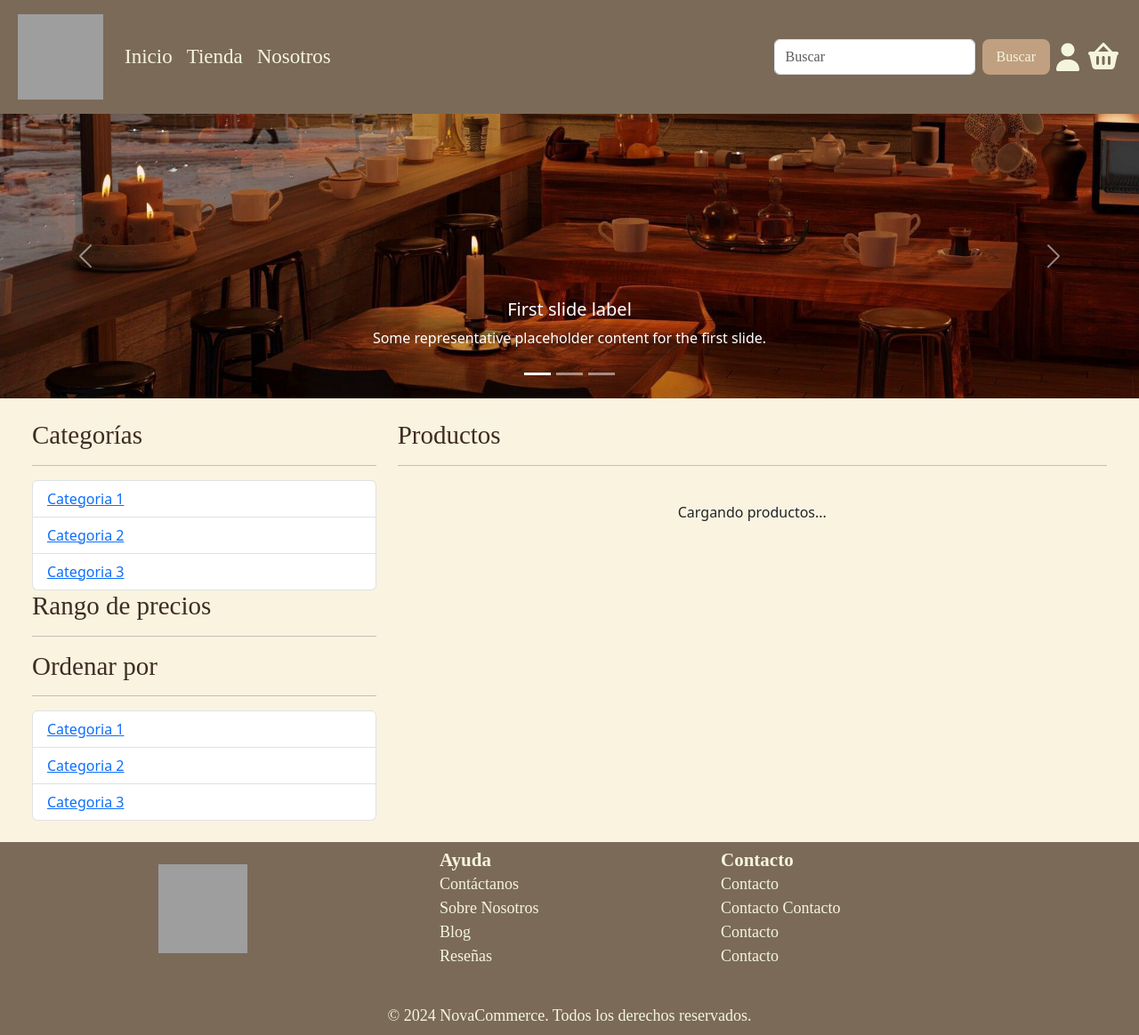
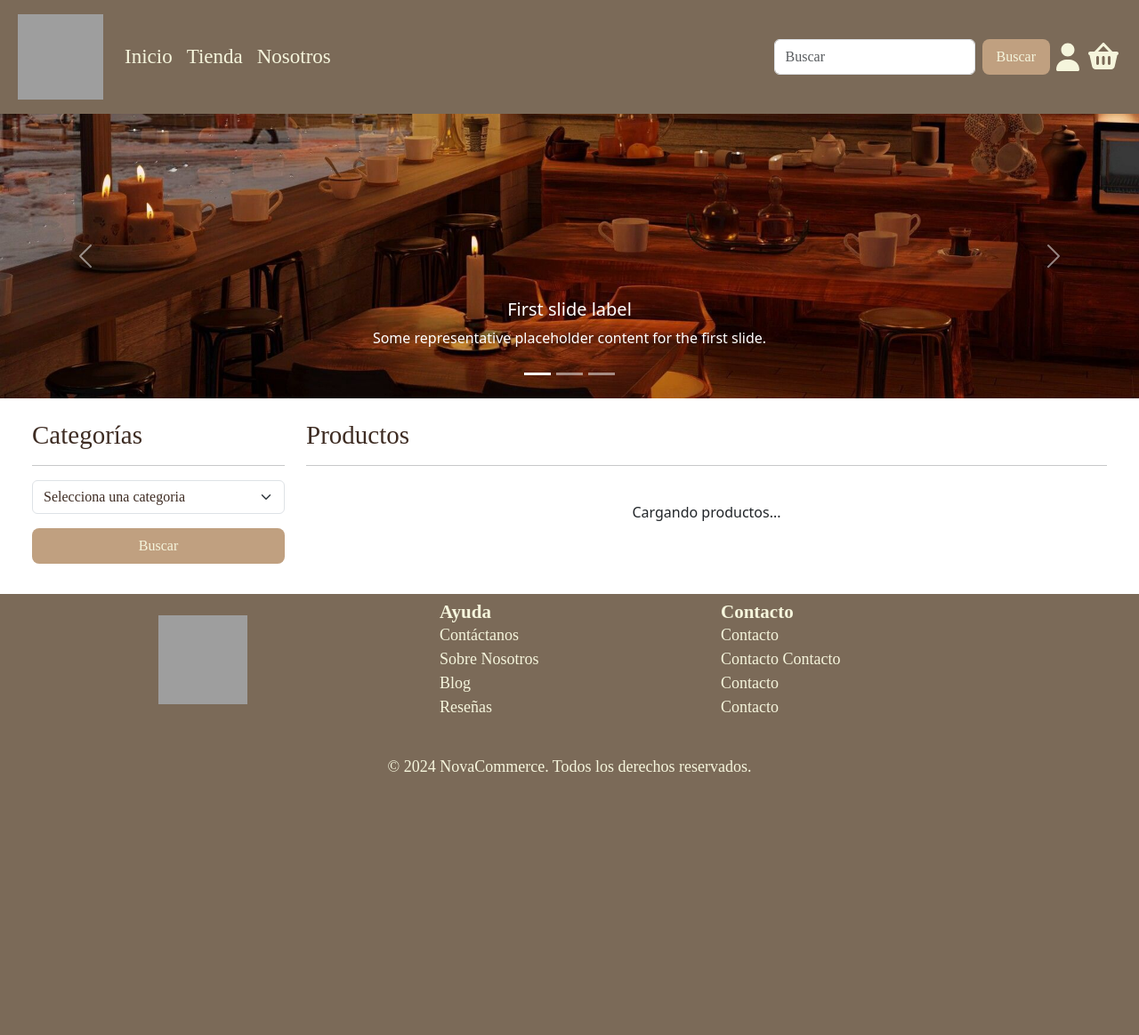
Before and after one commit to RadioRek/NovaCommerce, a Django app: page /tienda/ in a window 1280 px wide. Shown: the whole page at 89% size. After the commit the page ends 868 px from the top, so only its background shows below. Run offline with Django 4.2, Linux system fonts and the light colour scheme; data comes from the database, SQL or seed files in the repository; grey boxes are pictures that could not be loaded.

Commit message:
Equisde supremo

```diff
--- a/proyectoDjango/capstoneEcommerce/principal/models.py
+++ b/proyectoDjango/capstoneEcommerce/principal/models.py
@@ -114,6 +114,18 @@
     def __str__(self):
         return str(self.id) + " - " + self.nombre
 
+class CategoriaProducto(models.Model):
+    producto = models.ForeignKey('Producto', on_delete=models.CASCADE)
+    categoria = models.ForeignKey('Categoria', on_delete=models.CASCADE)
+
+    class Meta:
+        verbose_name = "Categoría de Producto"
+        verbose_name_plural = "Categorías de Productos"
+
+    def __str__(self):
+        return self.producto.nombre + " - " + self.categoria.nombre
+
+
 
 class DetalleVenta(models.Model):
     cantidad = models.IntegerField()
@@ -128,16 +140,6 @@
         return str(self.id) + " - " + self.producto.nombre + " - " + str(self.cantidad)
 
 
-class CategoriaProducto(models.Model):
-    producto = models.ForeignKey('Producto', on_delete=models.CASCADE)
-    categoria = models.ForeignKey('Categoria', on_delete=models.CASCADE)
-
-    class Meta:
-        verbose_name = "Categoría de Producto"
-        verbose_name_plural = "Categorías de Productos"
-
-    def __str__(self):
-        return self.producto.nombre + " - " + self.categoria.nombre
 
 
 class Carrito(models.Model):
--- a/proyectoDjango/capstoneEcommerce/principal/static/css/tienda.css
+++ b/proyectoDjango/capstoneEcommerce/principal/static/css/tienda.css
@@ -3,13 +3,29 @@
   object-fit: cover;
   object-position: bottom;
 }
+
 .pagination .page-item .page-link {
   color: var(--cafeMain3);
 }
+
 .pagination .page-item.active .page-link {
   background-color: var(--cafeCrema);
   border-color: var(--cafeCrema);
 }
-body {
-  background-color: var(--fondo);
+
+.pill {
+  background-color: var(--cafeCrema);
+  color: var(--blanco5);
+  text-align: center;
+  margin: 0;
+  padding: 4px 8px;
+  text-decoration: none;
+  cursor: pointer;
+  transition: 0.3s ease;
+  border: none;
 }
+
+.pill:hover {
+  background-color: var(--cafeCrema2);
+  color: var(--blanco5);
+}
--- a/proyectoDjango/capstoneEcommerce/principal/static/js/tienda.js
+++ b/proyectoDjango/capstoneEcommerce/principal/static/js/tienda.js
@@ -1,8 +1,6 @@
 document.addEventListener("DOMContentLoaded", function () {
 
 	let API_URL = "/api/productos/";
-
-	let paginaActual = 1;
 
 	let grid = document.getElementById("productosGrid");
 	let paginationEl = document.getElementById("pagination");
@@ -13,12 +11,17 @@
 		maximumFractionDigits: 0,
 	});
 
-
-	async function fetchProducts(page) {
+	async function fetchProducts(page, query = "") {
 
 		setLoading(true);
 
-		fetch(API_URL + `?page=${encodeURIComponent(page)}`, {
+		let url = API_URL + `?page=${encodeURIComponent(page)}`;
+
+		if (query) {
+			url += "&" + query;
+		}
+
+		fetch(url, {
 			method: "GET",
 			credentials: "same-origin",
 		}).then(async (response) => {
@@ -143,7 +146,13 @@
 		products.forEach((p) => {
 			const img = p.img;
 			const nombre = p.nombre || "Producto";
-			const precio = typeof p.precio === "number" ? currency.format(p.precio) : "";
+			let precio;
+
+			if (typeof p.precio === "number") {
+				precio = currency.format(p.precio);
+			} else {
+				precio = "";
+			}
 			const detalleUrl = `/producto/${p.id}/`;
 
 			items += `
@@ -155,6 +164,7 @@
 						<div class="mt-auto">
 						<p class="fw-bold mb-2">${precio}</p>
 						<a href="${detalleUrl}" class="botonGenerico w-100">Ver detalle</a>
+						<button class="botonGenerico">Agregar al carrito</button>
 						</div>
 					</div>
 					</div>
@@ -175,4 +185,81 @@
 	}
 
 	if (grid) fetchProducts(1);
+
+
+	// Cargar categorias en el select
+	let categorias = [];
+	let contenedorPills = document.getElementById("pillContainer");
+
+	let categoriaSelect = document.getElementById("categoriaSelect");
+	fetch("/api/categorias/", {
+		method: "GET",
+	}).then(async (response) => {
+		if (response.ok) {
+			const data = await response.json();
+			data.forEach((categoria) => {
+				let option = document.createElement("option");
+				option.value = categoria.id;
+				option.textContent = categoria.nombre;
+				categoriaSelect.appendChild(option);
+			});
+		} else {
+
+		}
+	}).catch((error) => {
+		console.error("Error en la solicitud:", error);
+	});
+
+	// Manejar selección de categoría
+	categoriaSelect.addEventListener("change", (event) => {
+		let valorSeleccionado = event.target.value;
+		let nombreCategoria = categoriaSelect.options[categoriaSelect.selectedIndex].text;
+
+		if (valorSeleccionado && !categorias.includes(valorSeleccionado)) {
+			categorias.push(valorSeleccionado);
+
+			let colDiv = document.createElement("div");
+			colDiv.className = "col-auto p-0 m-0";
+
+			let pill = document.createElement("p");
+			pill.className = "pill rounded-pill textoMinimoBlanco d-flex align-items-center"; // d-flex para alinear X
+			pill.textContent = nombreCategoria;
+
+			// Crear botón de eliminar
+			let closeBtn = document.createElement("span");
+			closeBtn.textContent = "×"; // símbolo de X
+			closeBtn.style.cursor = "pointer";
+			closeBtn.style.marginLeft = "8px";
+			closeBtn.addEventListener("click", () => {
+				// Eliminar del array
+				const index = categorias.indexOf(valorSeleccionado);
+				if (index > -1) categorias.splice(index, 1);
+
+				// Eliminar del DOM
+				colDiv.remove();
+			});
+
+			pill.appendChild(closeBtn);
+			colDiv.appendChild(pill);
+			contenedorPills.appendChild(colDiv);
+		}
+	});
+
+
+	let formularioBuscar = document.getElementById("buscarProductosCategorias");
+
+	formularioBuscar.addEventListener("submit", function (e) {
+		e.preventDefault();
+
+		let query = "";
+
+		categorias.forEach((id, index) => {
+			if (index > 0) query += "&";
+			query += "categorias=" + encodeURIComponent(id);
+		});
+
+
+		fetchProducts(1, query);
+	});
+
 });
--- a/proyectoDjango/capstoneEcommerce/principal/templates/panelControl.html
+++ b/proyectoDjango/capstoneEcommerce/principal/templates/panelControl.html
@@ -142,6 +142,7 @@
                         <th scope="col" class="parrafoPequeño">Nombre</th>
                         <th scope="col" class="parrafoPequeño">Precio</th>
                         <th scope="col" class="parrafoPequeño">Stock</th>
+
                     </tr>
                 </thead>
                 <tbody id="tablaProductosBody">
--- a/proyectoDjango/capstoneEcommerce/principal/templates/tienda.html
+++ b/proyectoDjango/capstoneEcommerce/principal/templates/tienda.html
@@ -63,44 +63,31 @@
 <div class="row m-0 p-2 p-sm-4">
     <!-- Menu de la izquierda -->
 
-    <div class="col-12 col-sm-4">
+    <div class="col-12 col-sm-3">
         <h4 class="head4 ">Categorías</h4>
         <hr>
-        <ul class="list-group">
-            <li class="list-group-item">
-                <a href="#">Categoria 1</a>
-            </li>
-            <li class="list-group-item">
-                <a href="#">Categoria 2</a>
-            </li>
-            <li class="list-group-item">
-                <a href="#">Categoria 3</a>
-            </li>
-        </ul>
-        <h4 class="head4">Rango de precios</h4>
-        <hr>
-        <h4 class="head4">Ordenar por</h4>
-        <hr>
-        <ul class="list-group">
-            <li class="list-group-item">
-                <a href="#">Categoria 1</a>
-            </li>
-            <li class="list-group-item">
-                <a href="#">Categoria 2</a>
-            </li>
-            <li class="list-group-item">
-                <a href="#">Categoria 3</a>
-            </li>
-        </ul>
+        <select class="form-select w-100" id="categoriaSelect" aria-label="Selecciona una categoria">
+            <option value="" selected disabled>Selecciona una categoria</option>
+        </select>
+
+        <div class="row mt-2 w-100 gap-1" id="pillContainer">
+            <!-- Pills de categorias seleccionadas se agregan aqui -->
+        </div>
+        <form action="" id="buscarProductosCategorias">
+            <button type="submit" class="botonGenerico mt-2 w-100">Buscar</button>
+        </form>
+
     </div>
 
     <!-- contenido productos-->
 
-    <div class="col-12 col-sm-8">
+    <div class="col-12 col-sm-9">
         <h4 class="head4">Productos</h4>
         <hr>
 
-        <div id="productosGrid" class="row"></div>
+        <div id="productosGrid" class="row">
+
+        </div>
 
         <nav aria-label="Paginación de productos" class="mt-3">
             <ul id="pagination" class="pagination justify-content-center">
--- a/proyectoDjango/capstoneEcommerce/principal/urls.py
+++ b/proyectoDjango/capstoneEcommerce/principal/urls.py
@@ -28,6 +28,7 @@
     path("perfil/", views.perfil, name="perfil"),
     path("carrito/", views.carrito, name="carrito"),
 
+
     # rutas de la API
     path("api/", include(router.urls)),
     path("api/login/", views.LoginView.as_view(), name="api-login"),
--- a/proyectoDjango/capstoneEcommerce/principal/views.py
+++ b/proyectoDjango/capstoneEcommerce/principal/views.py
@@ -88,7 +88,7 @@
     class ProductoPagination(PageNumberPagination):
         page_size = 8
         page_size_query_param = 'page_size'
-        max_page_size = 100
+        max_page_size = 999999
 
     pagination_class = ProductoPagination
 
@@ -99,11 +99,21 @@
         queryset = Producto.objects.all()
         nombre = self.request.query_params.get('nombre', None)
         idProducto = self.request.query_params.get('id', None)
+        categorias = self.request.query_params.getlist('categorias')  # lista de IDs
+
         if nombre:
             queryset = queryset.filter(nombre__icontains=nombre)
         if idProducto:
             queryset = queryset.filter(id=idProducto)
+        if categorias:
+            queryset = queryset.filter(categoriaproducto__categoria__id__in=categorias).distinct()
+
         return queryset
+
+
+
+
+
 
 
 class CategoriaViewSet(viewsets.ModelViewSet):
@@ -132,7 +142,6 @@
         return queryset
 
     def put(self, request):
-        """Actualizar datos del perfil del usuario autenticado"""
         serializer = UserSerializer(request.user, data=request.data, partial=True)
         if serializer.is_valid():
             serializer.save()
```
Also changed, not shown: proyectoDjango/capstoneEcommerce/principal/static/js/panelControl.js (+9 -6 lines), proyectoDjango/capstoneEcommerce/principal/static/js/sitioLogin.js (+5 -8 lines).
